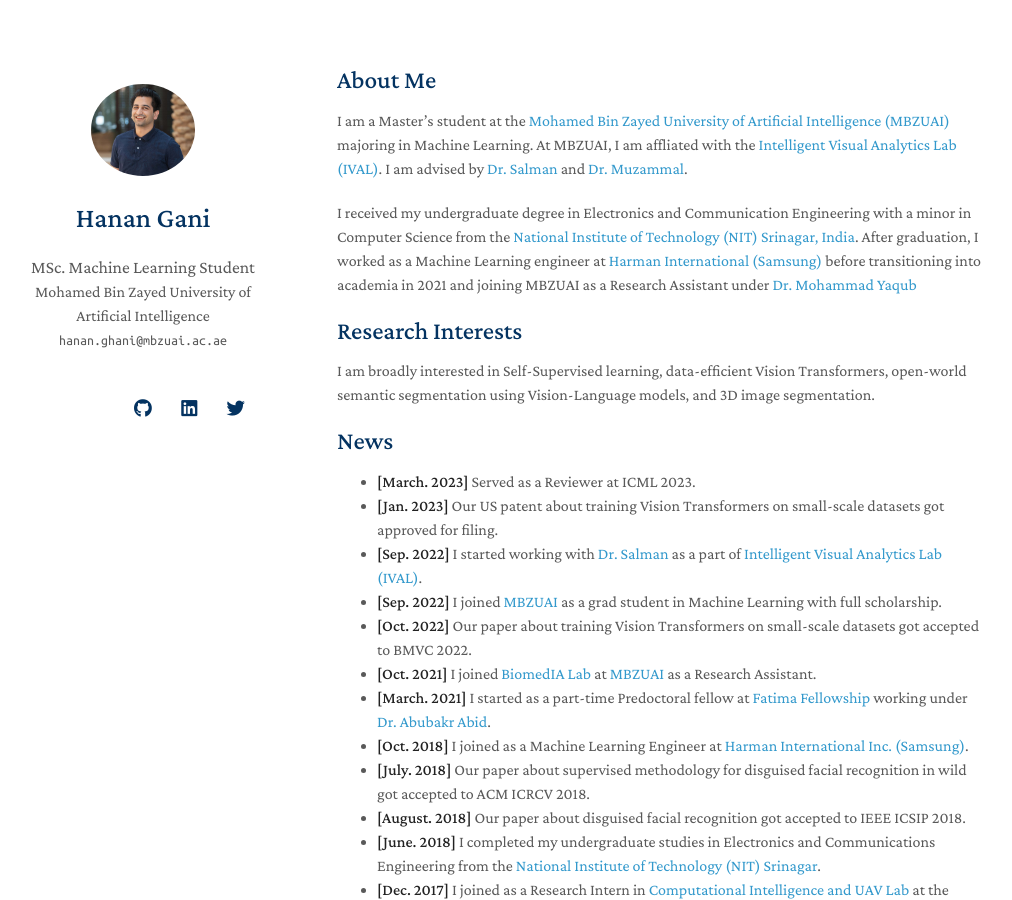
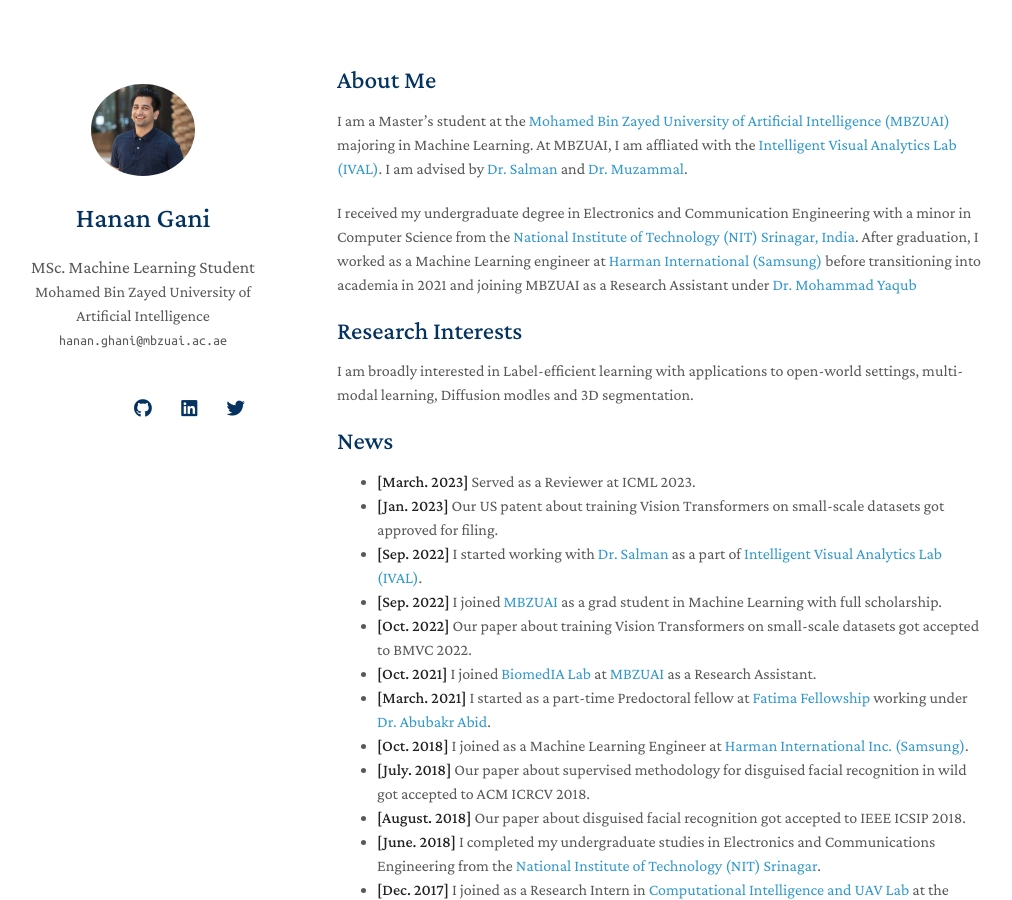
Before and after one commit to muhammadsaadkhankor/muhammadsaadkhankor.github.io, a Jekyll site: the page built from index.md, in a window 1280 px wide and 900 px high. Shown: the whole window, without its empty margins (133-1145 px from the left). Built offline with Jekyll 4.4.1, drawn with Linux system fonts in a browser that asks for light colours; nearby versions of some CDN libraries; a style sheet for code colours, icons or effects is not loaded; our own code applies the rules of GitHub Pages for plain Markdown files.

Commit message:
Update index.md

```diff
--- a/index.md
+++ b/index.md
@@ -13,8 +13,7 @@ I received my undergraduate degree in Electronics and Communication Engineering
 
 ## Research Interests
 
-I am broadly interested in Self-Supervised learning, data-efficient Vision Transformers, open-world semantic segmentation using Vision-Language models, and 3D image
-segmentation.
+I am broadly interested in Label-efficient learning with applications to open-world settings, multi-modal learning, Diffusion modles and 3D segmentation.
 
 <!-- - **Computer Vision:** image recognition, image generation, video captioning
 - **Machine Learning:** meta-learning, incremental learning, transfer learning -->
```
